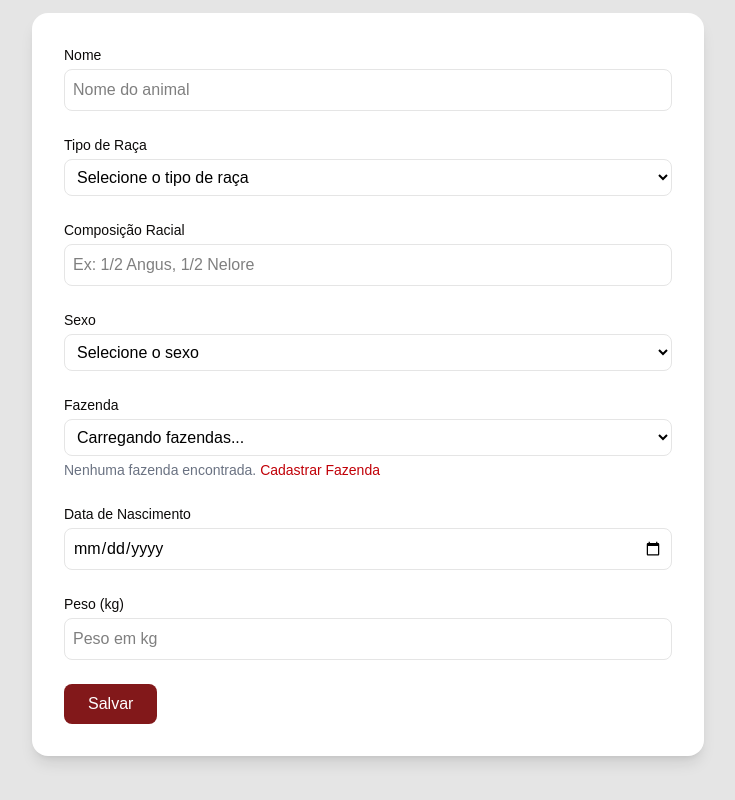
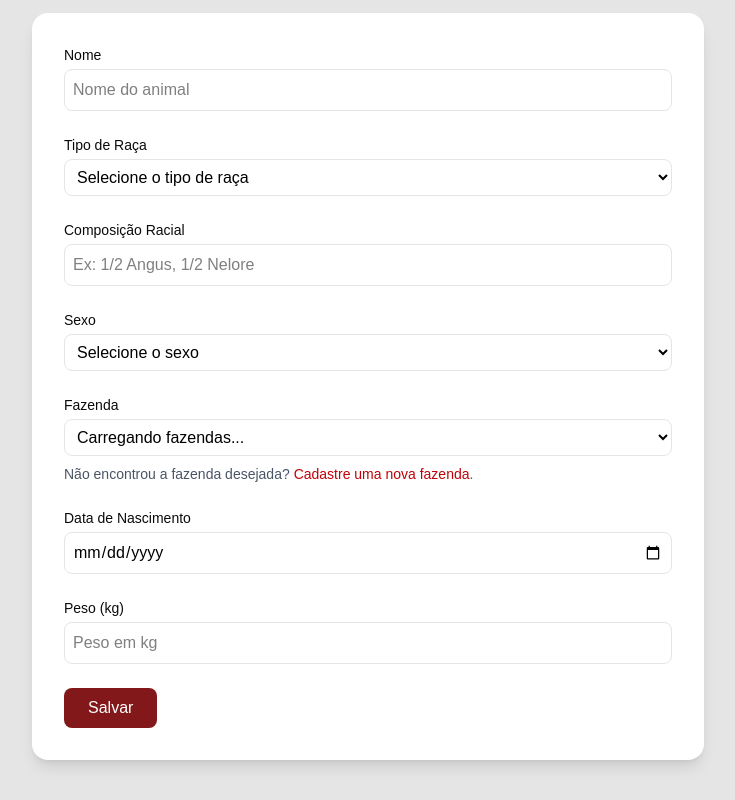
Before and after one commit to cowuai/cowuai-frontend, a Next.js app: page /auth/animal/cadastrar in a window 1280 px wide. Shown: the part 657-1457 px from the top of the page, without its empty margins (272-1007 px from the left). Built offline with nearby package versions, Linux system fonts and the light colour scheme; a web font is replaced by a local one.

Commit message:
PC-57 feat: inclui link para cadastro de fazenda no formulário de cadastro de animal

```diff
--- a/src/app/auth/animal/cadastrar/page.tsx
+++ b/src/app/auth/animal/cadastrar/page.tsx
@@ -828,18 +828,18 @@ export default function CadastrarAnimalPage() {
                 ))}
             </select>
 
-              {fazendasDoProprietario.length === 0 && (
-                <p className="text-sm text-gray-500 mt-1">
-                  Nenhuma fazenda encontrada.{" "}
+            <p className="text-sm text-gray-600 mt-2">
+                Não encontrou a fazenda desejada?{" "}
                 <Link
                 href="/auth/fazenda/cadastrar"
-                    className="text-red-700 hover:underline"
+                className="text-red-700 font-medium hover:underline"
                 >
-                    Cadastrar Fazenda
+                Cadastre uma nova fazenda
                 </Link>
+                .
             </p>
-              )}
             </div>
+
 
             {/* Data Nascimento */}
             <div>
```
Lines whose indentation alone changed are shown as unchanged.
